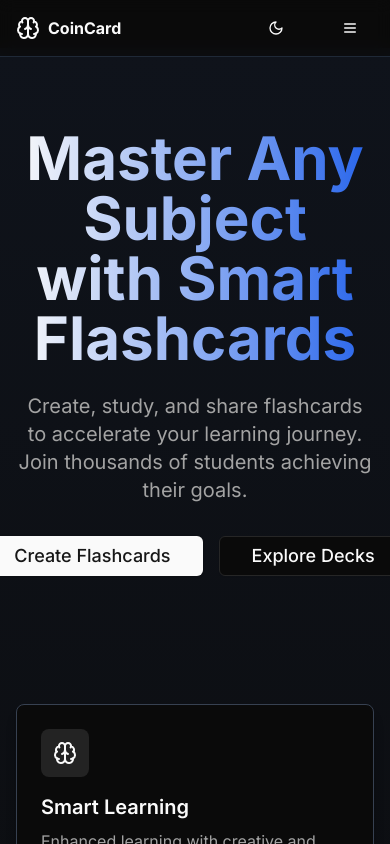
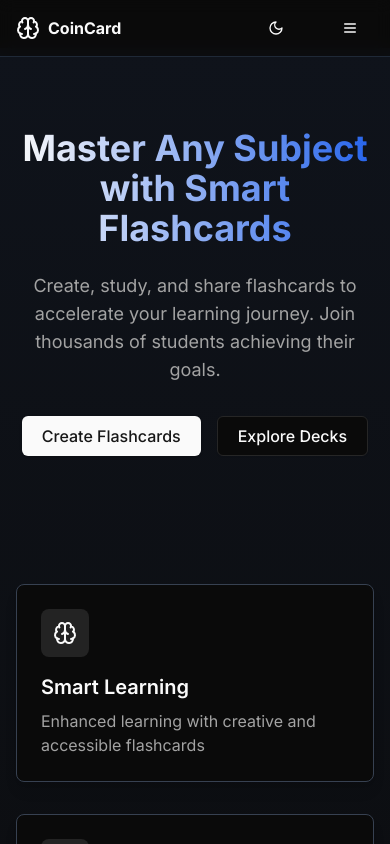
Before and after one commit to cloodei/btl-cnpm, a Next.js app: page / in a window 390 px wide. Shown: the top 844 px of the page. Built offline with nearby package versions, Linux system fonts and the light colour scheme.

Commit message:
Testing SSG

```diff
--- a/app/create/layout.jsx
+++ b/app/create/layout.jsx
@@ -1,5 +1,5 @@
 export const metadata = {
-    title: 'Create'
+    title: 'Create | CoinCard'
 };
 
 export default function CreateLayout({ children }) {
--- a/app/create/page.jsx
+++ b/app/create/page.jsx
@@ -1,4 +1,5 @@
 "use client";
+export const dynamic = 'force-static';
 
 import React, { useState } from "react";
 import { Card } from "@/components/ui/card";
--- a/app/explore/layout.jsx
+++ b/app/explore/layout.jsx
@@ -1,5 +1,5 @@
 export const metadata = {
-    title: 'Browse'
+    title: 'Browse | CoinCard'
 };
 
 export default function CreateLayout({ children }) {
--- a/app/explore/page.jsx
+++ b/app/explore/page.jsx
@@ -1,4 +1,5 @@
 "use client";
+export const dynamic = 'force-static';
 
 import React from "react";
 import { Tabs, TabsContent, TabsList, TabsTrigger } from "@/components/ui/tabs";
--- a/app/layout.jsx
+++ b/app/layout.jsx
@@ -1,3 +1,5 @@
+export const dynamic = 'force-static';
+
 import './globals.css';
 import { Inter } from 'next/font/google';
 import { Navbar } from '@/components/navbar';
@@ -10,7 +12,7 @@ const inter = Inter({ subsets: ['latin'] });
 export const metadata = {
   title: {
     default: 'CoinCard',
-    template: '%s | CoinCard'
+    template: '%s'
   }
 };
 
--- a/app/login/layout.jsx
+++ b/app/login/layout.jsx
@@ -1,7 +1,7 @@
 export const metadata = {
-    title: 'Login'
+  title: 'Registration | CoinCard'
 };
 
-export default function CreateLayout({ children }) {
-    return children;
+export default function AuthLayout({ children }) {
+  return children;
 }
--- a/app/login/page.jsx
+++ b/app/login/page.jsx
@@ -1,4 +1,5 @@
 "use client";
+export const dynamic = 'force-static';
 
 import React, { Suspense } from "react";
 import { Button } from "@/components/ui/button";
@@ -16,7 +17,10 @@ function AuthContent() {
   const defaultTab = searchParams.get('tab') || 'login';
 
   const handleTabChange = (value) => {
-    router.push(`/login?tab=${value}`, { scroll: false });
+    router.push(`/login?tab=${value}`, {
+      scroll: false,
+      shallow: true
+    });
   };
 
   return (
--- a/app/page.jsx
+++ b/app/page.jsx
@@ -1,3 +1,6 @@
+"use client";
+export const dynamic = 'force-static';
+
 import { GraduationCap, Brain, Users, Sparkles } from "lucide-react";
 import Link from "next/link";
 import { Button } from "@/components/ui/button";
@@ -7,20 +10,20 @@ export default function Home() {
     <div className="min-h-screen bg-gradient-to-b from-background dark:from-[#0f131b] to-secondary">
       <div className="container mx-auto px-4 pt-20 pb-16">
         <div className="text-center max-w-3xl mx-auto">
-          <h1 className="text-6xl font-bold mb-6 bg-clip-text text-transparent bg-gradient-to-r from-primary to-blue-600">
+          <h1 className="text-4xl md:text-5xl lg:text-6xl font-bold mb-6 bg-clip-text text-transparent bg-gradient-to-r from-primary to-blue-600">
             Master Any Subject with Smart Flashcards
           </h1>
-          <p className="text-xl text-muted-foreground mb-8">
+          <p className="text-lg lg:text-xl text-muted-foreground mb-8">
             Create, study, and share flashcards to accelerate your learning journey. Join thousands of students achieving their goals.
           </p>
           <div className="flex gap-4 justify-center">
             <Link href="/create">
-              <Button size="lg" className="text-lg">
+              <Button size="lg" className="lg:text-lg text-base px-5 lg:px-8">
                 Create Flashcards
               </Button>
             </Link>
             <Link href="/explore">
-              <Button size="lg" variant="outline" className="text-lg">
+              <Button size="lg" variant="outline" className="lg:text-lg text-base px-5 lg:px-8">
                 Explore Decks
               </Button>
             </Link>
--- a/components/navbar.tsx
+++ b/components/navbar.tsx
@@ -108,7 +108,9 @@ export function Navbar() {
                 My Decks
               </Button>
             </Link>
-            <Button variant="default" className="w-full">Sign In</Button>
+            <Link href="/login" onClick={toggleSidebar}>
+              <Button variant="default" className="w-full">Sign In</Button>
+            </Link>
           </div>
         </div>
       </div>
--- a/tsconfig.json
+++ b/tsconfig.json
@@ -35,7 +35,8 @@
     ".next/types/**/*.ts",
     "app/create/page.jsx",
     "app/page.jsx",
-    "app/layout.jsx"
+    "app/layout.jsx",
+    "app/login/layout.jsx"
   ],
   "exclude": [
     "node_modules"
```
